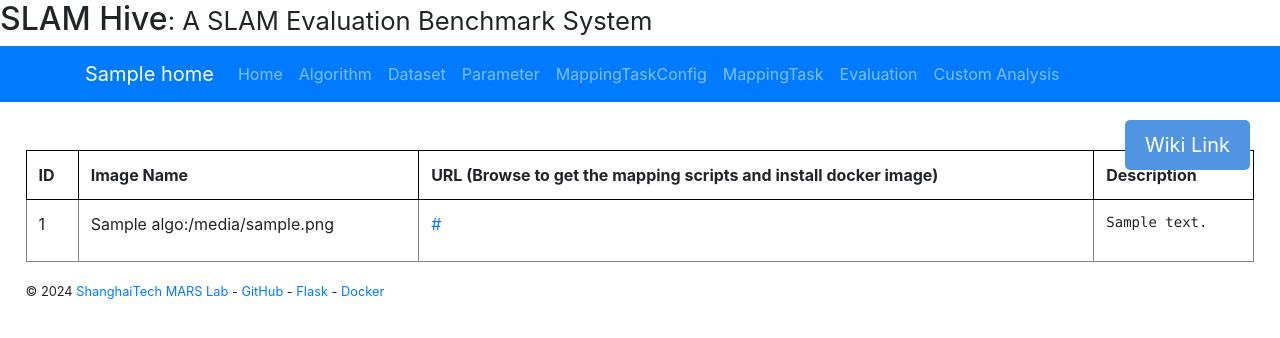
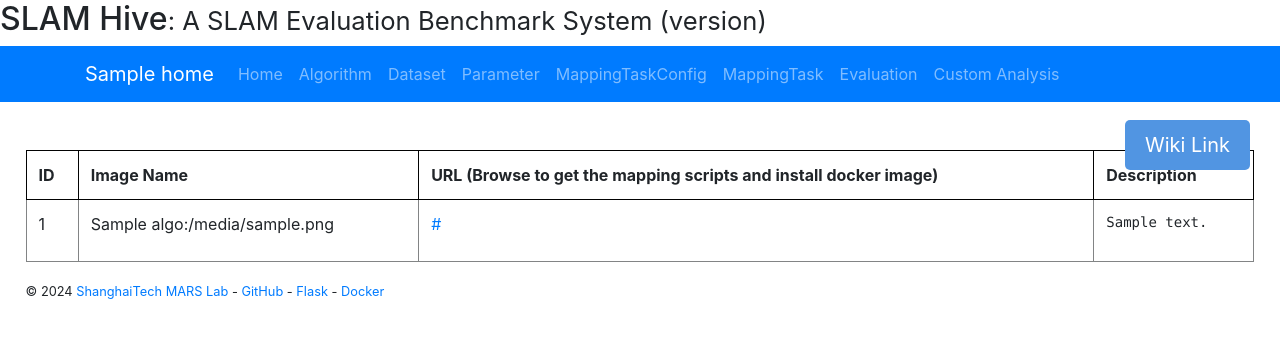
Before and after one commit to SLAM-Hive/slam_hive_web, a Python web app: template SLAM_Hive/slamhive/templates/algo/index.html in a window 1280 px wide. Shown: the top 338 px of the page. Run offline with Jinja, Linux system fonts and the light colour scheme; the template is opened without the code that fills it: most values are stand-ins (such as "Sample title", 1, 10 or a date in 2020); some libraries are stand-ins or nearby versions.

Commit message:
change title of slam hive web

```diff
--- a/SLAM_Hive/slamhive/blueprints/customanalysis.py
+++ b/SLAM_Hive/slamhive/blueprints/customanalysis.py
@@ -156,7 +156,7 @@ def index_customanalysis():
 
     NO_USE_ANALYSIS = app.config["NO_USE_ANALYSIS"]
 
-    return render_template('/customanalysis/index.html', group_dict = group_dict, length = len(group_dict['id']), NO_USE_ANALYSIS = NO_USE_ANALYSIS)
+    return render_template('/customanalysis/index.html', group_dict = group_dict, length = len(group_dict['id']), NO_USE_ANALYSIS = NO_USE_ANALYSIS, version=app.config["CURRENT_VERSION"])
 
 @app.route('/analysis/create', methods=['POST','GET'])
 def create_analysis_group():
--- a/SLAM_Hive/slamhive/blueprints/views.py
+++ b/SLAM_Hive/slamhive/blueprints/views.py
@@ -45,4 +45,4 @@
 
 @app.route('/')
 def home():
-    return render_template('/home.html')
+    return render_template('/home.html', version=app.config["CURRENT_VERSION"])
--- a/SLAM_Hive/slamhive/templates/base.html
+++ b/SLAM_Hive/slamhive/templates/base.html
@@ -7,7 +7,7 @@
         <meta name="viewport" content="width=device-width, initial-scale=1, shrink-to-fit=no">
         <title>SLAM Hive-{% block title %}{% endblock title %}</title>
         <div class="header" >
-            <h2>SLAM Hive<small>: A SLAM Evaluation Benchmark System</small></h2>
+            <h2>SLAM Hive<small>: A SLAM Evaluation Benchmark System (version)</small></h2>
         </div>
         <link rel="stylesheet" type="text/css" href="{{ url_for('static', filename='./css/bootstrap.css') }}">
 
```
